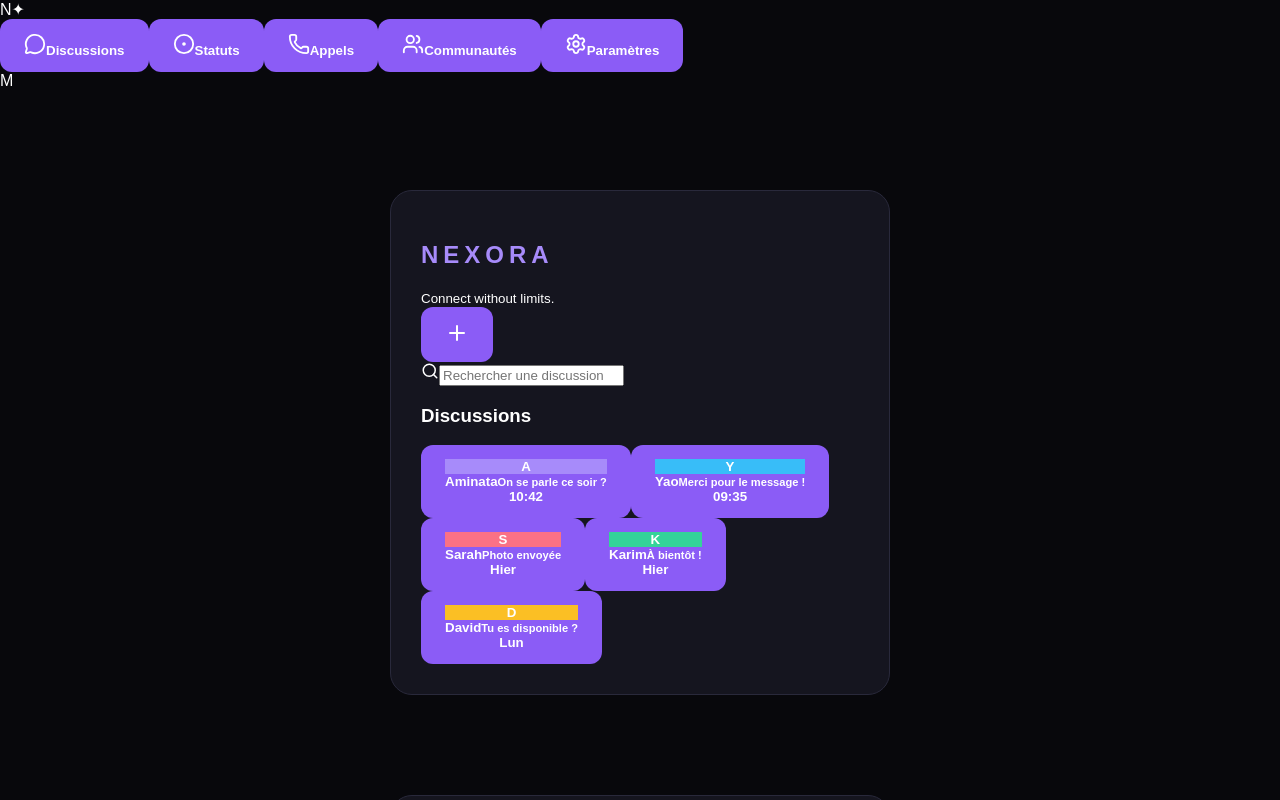
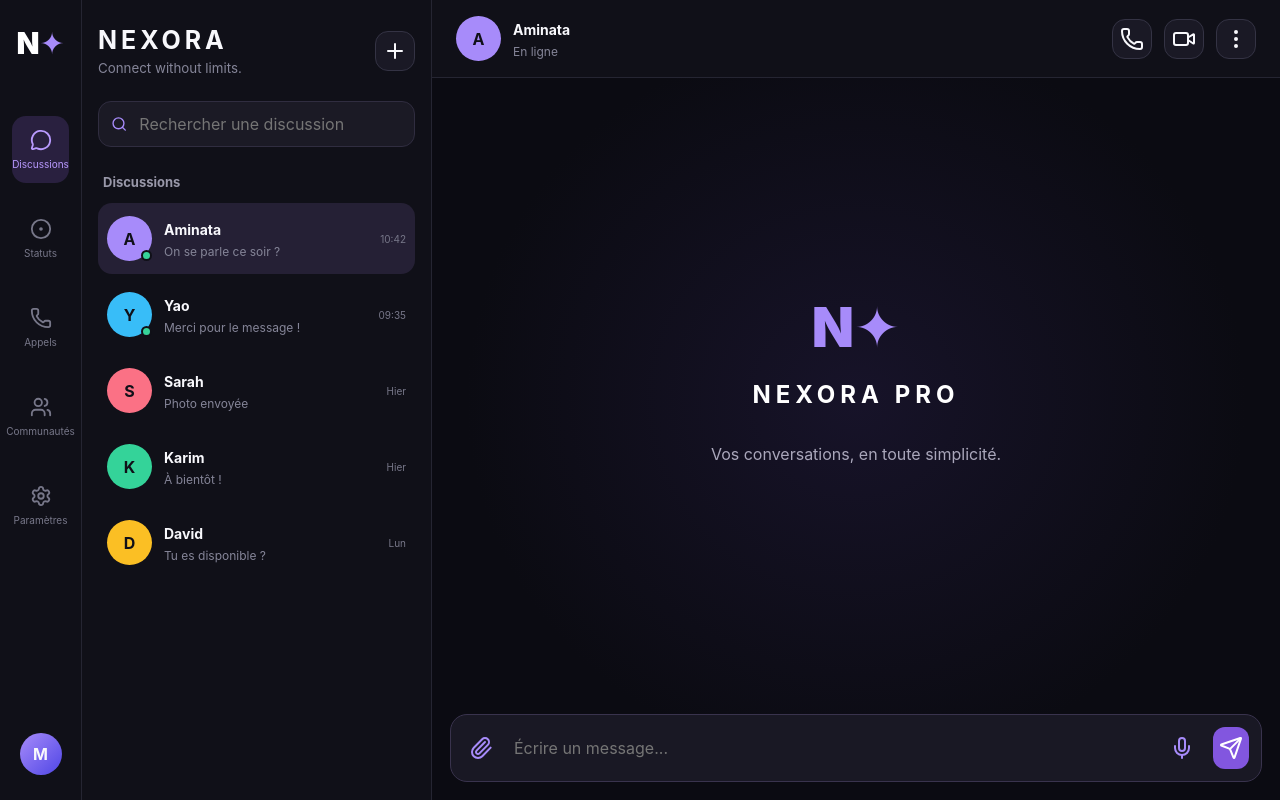
Before and after one commit to madaraprim779-beep/NEXORA-PRO_v2, a React (Vite) app: page / in a window 1280 px wide. Shown: the top 800 px of the page. Built offline with nearby package versions, Linux system fonts and the light colour scheme.

Commit message:
Update style.css

```diff
--- a/src/style.css
+++ b/src/style.css
@@ -3,37 +3,306 @@
   box-sizing: border-box;
 }
 
+:root {
+  font-family: Inter, Arial, sans-serif;
+  color: #f8f8fc;
+  background: #08080d;
+  font-synthesis: none;
+}
+
 body {
   margin: 0;
-  background: #08080c;
-  color: white;
-  font-family: Arial, sans-serif;
+  min-width: 320px;
+  min-height: 100vh;
 }
 
-main {
-  min-height: 100vh;
-  padding: 30px 20px;
+button, input {
+  font: inherit;
+}
+
+button {
+  cursor: pointer;
+  color: inherit;
+}
+
+.app {
+  display: flex;
+  height: 100vh;
+  overflow: hidden;
+  background: #08080d;
+}
+
+.sidebar {
+  width: 82px;
+  padding: 25px 12px;
+  background: #101018;
+  border-right: 1px solid #252532;
+  display: flex;
+  flex-direction: column;
+  align-items: center;
+  gap: 55px;
+}
+
+.brand {
+  font-size: 30px;
+  font-weight: 900;
+  color: white;
+}
+
+.brand span {
+  color: #a78bfa;
+}
+
+.sidebar nav {
+  display: flex;
+  flex-direction: column;
+  gap: 22px;
+  width: 100%;
+}
+
+.nav {
+  border: 0;
+  background: transparent;
+  color: #777789;
+  border-radius: 14px;
+  padding: 13px 4px;
+  display: flex;
+  flex-direction: column;
+  align-items: center;
+  gap: 7px;
+  font-size: 10px;
+}
+
+.nav.active {
+  background: #29203f;
+  color: #b99aff;
+}
+
+.profile {
+  margin-top: auto;
+  width: 42px;
+  height: 42px;
+  border-radius: 50%;
+  background: linear-gradient(135deg, #a78bfa, #4f46e5);
+  display: grid;
+  place-items: center;
+  font-weight: bold;
+}
+
+.chats {
+  width: 350px;
+  flex-shrink: 0;
+  border-right: 1px solid #252532;
+  background: #101018;
+  padding: 25px 16px;
+  overflow-y: auto;
+}
+
+.chats header,
+.conversation-head {
+  display: flex;
+  align-items: center;
+  gap: 12px;
+}
+
+.chats header {
+  justify-content: space-between;
+  margin-bottom: 25px;
 }
 
 h1 {
-  letter-spacing: 5px;
+  font-size: 25px;
+  letter-spacing: 4px;
+  margin: 0;
+}
+
+.chats header small,
+.contact-info small {
+  color: #858598;
+  display: block;
+  margin-top: 5px;
+}
+
+.round {
+  width: 40px;
+  height: 40px;
+  border: 1px solid #343344;
+  background: #1a1925;
+  border-radius: 13px;
+  display: grid;
+  place-items: center;
+}
+
+.search {
+  height: 46px;
+  background: #1b1a25;
+  border: 1px solid #302d40;
+  border-radius: 13px;
+  display: flex;
+  align-items: center;
+  padding: 0 12px;
+  gap: 10px;
   color: #a78bfa;
 }
 
-section {
-  max-width: 500px;
-  margin: 100px auto;
-  padding: 30px;
-  background: #15151f;
-  border: 1px solid #29293b;
-  border-radius: 22px;
+.search input,
+.composer input {
+  width: 100%;
+  background: transparent;
+  border: 0;
+  outline: none;
+  color: white;
 }
 
-button {
-  padding: 14px 24px;
-  background: #8b5cf6;
+h3 {
+  font-size: 13px;
+  color: #9998a9;
+  margin: 27px 5px 13px;
+}
+
+.contact {
+  width: 100%;
+  padding: 13px 9px;
+  border: 0;
+  background: transparent;
+  display: flex;
+  align-items: center;
+  gap: 12px;
+  text-align: left;
+  border-radius: 14px;
+  margin-bottom: 5px;
+}
+
+.contact.selected {
+  background: #252035;
+}
+
+.avatar {
+  width: 45px;
+  height: 45px;
+  flex-shrink: 0;
+  border-radius: 50%;
+  display: grid;
+  place-items: center;
+  color: #101018;
+  font-weight: bold;
+  position: relative;
+}
+
+.avatar i {
+  position: absolute;
+  width: 11px;
+  height: 11px;
+  background: #36d399;
+  border: 2px solid #101018;
+  border-radius: 50%;
+  bottom: 0;
+  right: 0;
+}
+
+.contact-info {
+  min-width: 0;
+  flex: 1;
+}
+
+.contact-info strong {
+  font-size: 14px;
+}
+
+.contact-info small {
+  font-size: 12px;
+  white-space: nowrap;
+  overflow: hidden;
+  text-overflow: ellipsis;
+}
+
+.contact time {
+  font-size: 10px;
+  color: #777789;
+}
+
+.conversation {
+  flex: 1;
+  min-width: 0;
+  display: flex;
+  flex-direction: column;
+  background:
+    radial-gradient(ellipse at center, #171329 0%, #0b0b12 65%);
+}
+
+.conversation-head {
+  min-height: 78px;
+  padding: 15px 24px;
+  background: #101018;
+  border-bottom: 1px solid #252532;
+}
+
+.conversation-head .contact-info {
+  flex: 1;
+}
+
+.empty-chat {
+  flex: 1;
+  display: flex;
+  flex-direction: column;
+  align-items: center;
+  justify-content: center;
+  text-align: center;
+  color: #aaa7bb;
+}
+
+.logo-large {
+  font-size: 55px;
+  font-weight: 900;
+  color: #a78bfa;
+}
+
+.empty-chat h2 {
   color: white;
+  letter-spacing: 5px;
+}
+
+.composer {
+  margin: 18px;
+  padding: 12px;
+  display: flex;
+  gap: 13px;
+  align-items: center;
+  background: #191824;
+  border: 1px solid #39334d;
+  border-radius: 17px;
+}
+
+.composer button {
   border: 0;
+  background: transparent;
+  color: #a78bfa;
+  display: grid;
+  place-items: center;
+}
+
+.composer button:last-child {
+  width: 42px;
+  height: 42px;
+  background: #8256df;
   border-radius: 12px;
-  font-weight: bold;
+  color: white;
 }
+
+@media (max-width: 700px) {
+  .sidebar {
+    width: 65px;
+  }
+
+  .chats {
+    width: 100%;
+  }
+
+  .conversation {
+    display: none;
+  }
+
+  .nav span {
+    font-size: 9px;
+  }
+}
```
